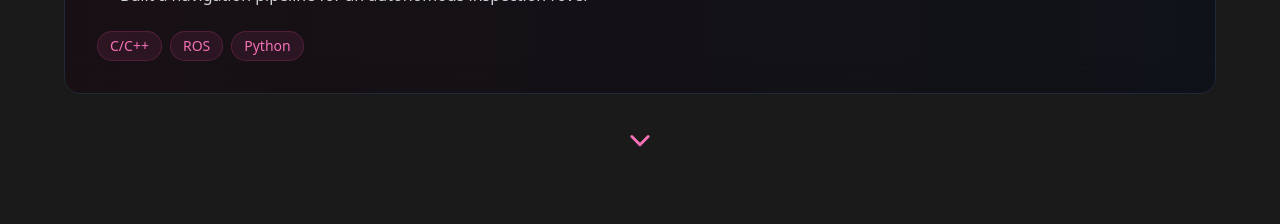
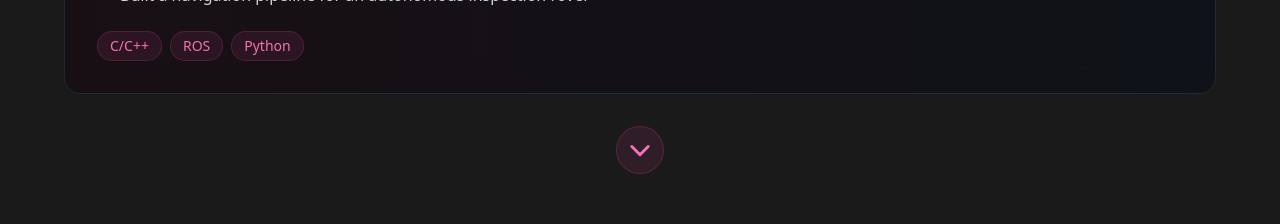
Before and after one commit to eszabo12/portfolio, a Next.js app: page / in a window 1280 px wide. Shown: the part 2780-3004 px from the top of the page. Built offline with nearby package versions, Linux system fonts and the light colour scheme; no server answers.

Commit message:
circle button

```diff
--- a/app/components/Experience.tsx
+++ b/app/components/Experience.tsx
@@ -142,7 +142,7 @@ export default function Experience() {
 						<button
 							onClick={handleExpand}
 							aria-label="Show more experience"
-							className="group flex flex-col items-center focus:outline-none"
+							className="flex items-center justify-center w-12 h-12 rounded-full bg-pink-500/10 border border-pink-500/20 hover:bg-pink-500/20 transition-colors duration-200 focus:outline-none"
 						>
 							<svg
 								className="w-7 h-7 text-pink-400 group-hover:text-pink-300 transition-transform duration-200"
```
